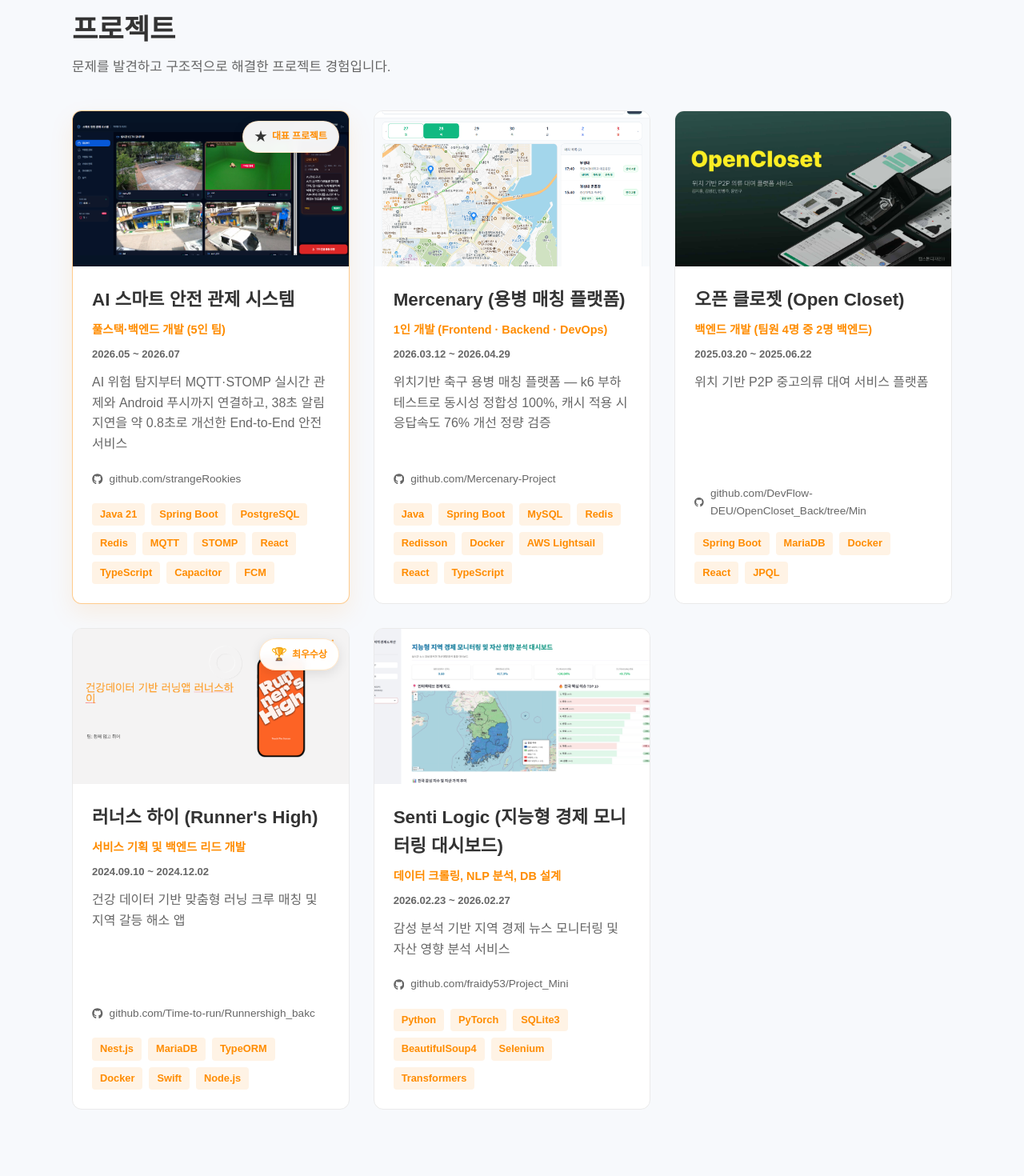
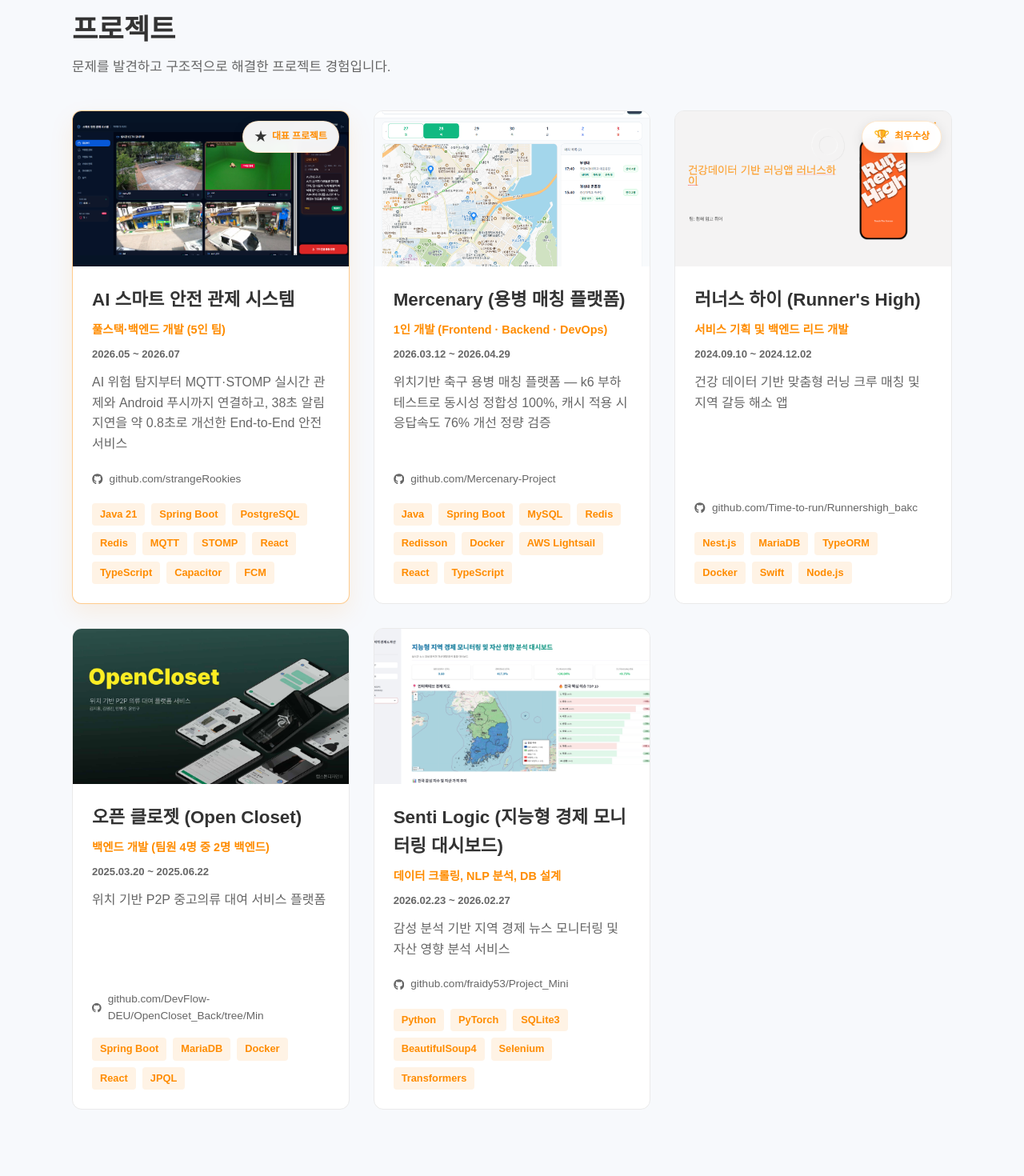
Before and after one commit to qudwnals/Portfoilo, a React (Vite) app: page / in a window 1280 px wide. Shown: the part 2900-4370 px from the top of the page at 80% size. Built offline with nearby package versions, Linux system fonts and the light colour scheme; a web font is replaced by a local one.

Commit message:
프로젝트 목록 순서를 러너스 하이 우선으로 변경

```diff
--- a/src/data.js
+++ b/src/data.js
@@ -110,17 +110,6 @@ export const projects = [
     github: "https://github.com/Mercenary-Project"
   },
   {
-    id: "open-closet",
-    title: "오픈 클로젯 (Open Closet)",
-    role: "백엔드 개발 (팀원 4명 중 2명 백엔드)",
-    period: "2025.03.20 ~ 2025.06.22",
-    techStack: ["Spring Boot", "MariaDB", "Docker", "React", "JPQL"],
-    summary: "위치 기반 P2P 중고의류 대여 서비스 플랫폼",
-    thumbnail: "/projects/open-closet/main-mockup.png",
-    details: "CUSTOM_COMPONENT:OpenCloset",
-    github: "https://github.com/DevFlow-DEU/OpenCloset_Back/tree/Min"
-  },
-  {
     id: "runners-high",
     title: "러너스 하이 (Runner's High)",
     role: "서비스 기획 및 백엔드 리드 개발",
@@ -131,6 +120,17 @@ export const projects = [
     details: "CUSTOM_COMPONENT:RunnerHigh",
     award: "최우수상",
     github: "https://github.com/Time-to-run/Runnershigh_bakc"
+  },
+  {
+    id: "open-closet",
+    title: "오픈 클로젯 (Open Closet)",
+    role: "백엔드 개발 (팀원 4명 중 2명 백엔드)",
+    period: "2025.03.20 ~ 2025.06.22",
+    techStack: ["Spring Boot", "MariaDB", "Docker", "React", "JPQL"],
+    summary: "위치 기반 P2P 중고의류 대여 서비스 플랫폼",
+    thumbnail: "/projects/open-closet/main-mockup.png",
+    details: "CUSTOM_COMPONENT:OpenCloset",
+    github: "https://github.com/DevFlow-DEU/OpenCloset_Back/tree/Min"
   },
   {
     id: "senti-logic",
```
